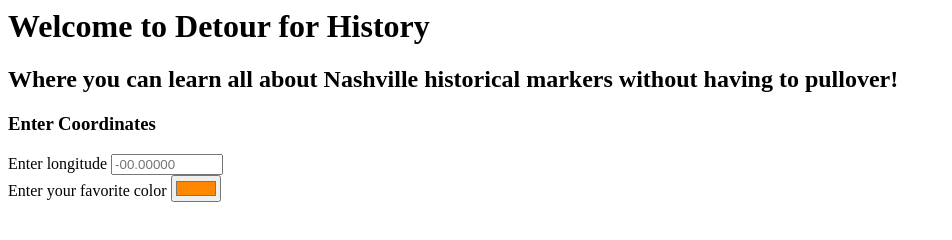
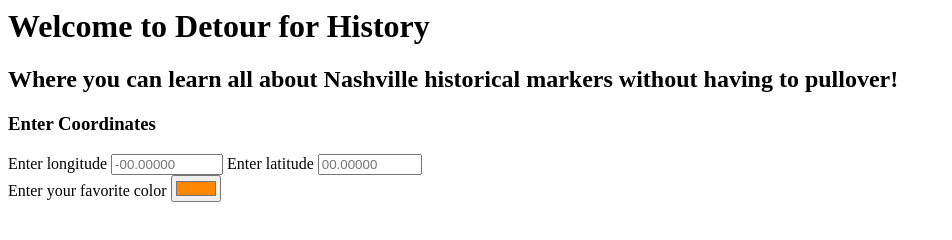
Before and after one commit to schmitz1193/Detour-For-History, a website: page public/index.html in a window 1280 px wide. Shown: the whole page, without its empty margins (0-952 px from the left). Drawn offline with Linux system fonts and the light colour scheme.

Commit message:
add latitude

```diff
--- a/public/index.html
+++ b/public/index.html
@@ -16,6 +16,8 @@
     <form>
       <label for="longitude">Enter longitude</label>
       <input type="number" name="longitude" min="-99" max="-00" step=".00001" placeholder="-00.00000">
+      <label for="longitude">Enter latitude</label>
+      <input type="number" name="latitude" min="00" max="99" step=".00001" placeholder="00.00000">
       <br/>
       <label for="favorite-color">Enter your favorite color</label>
       <input name="favorite-color" type="color" value="#ff8800">
```
